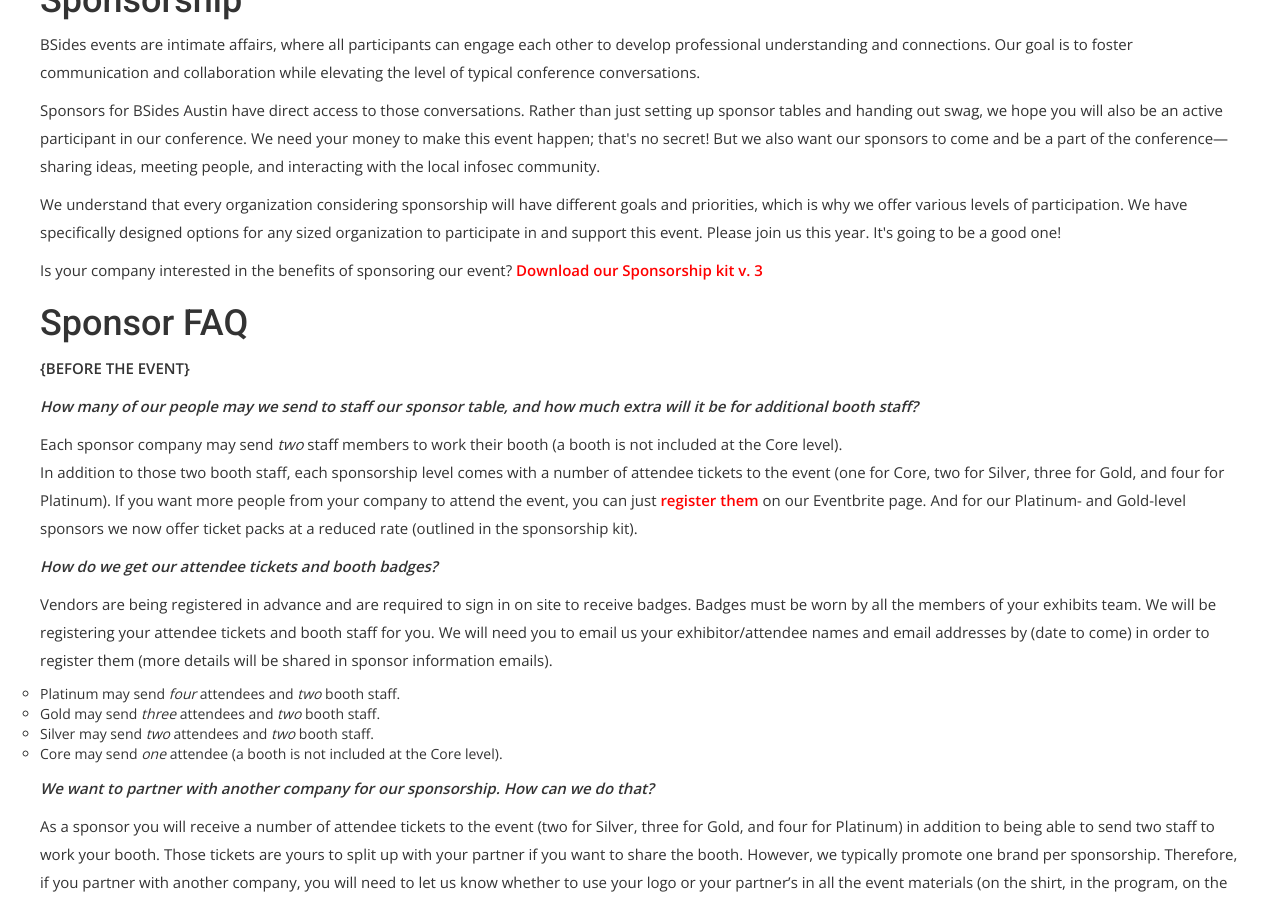
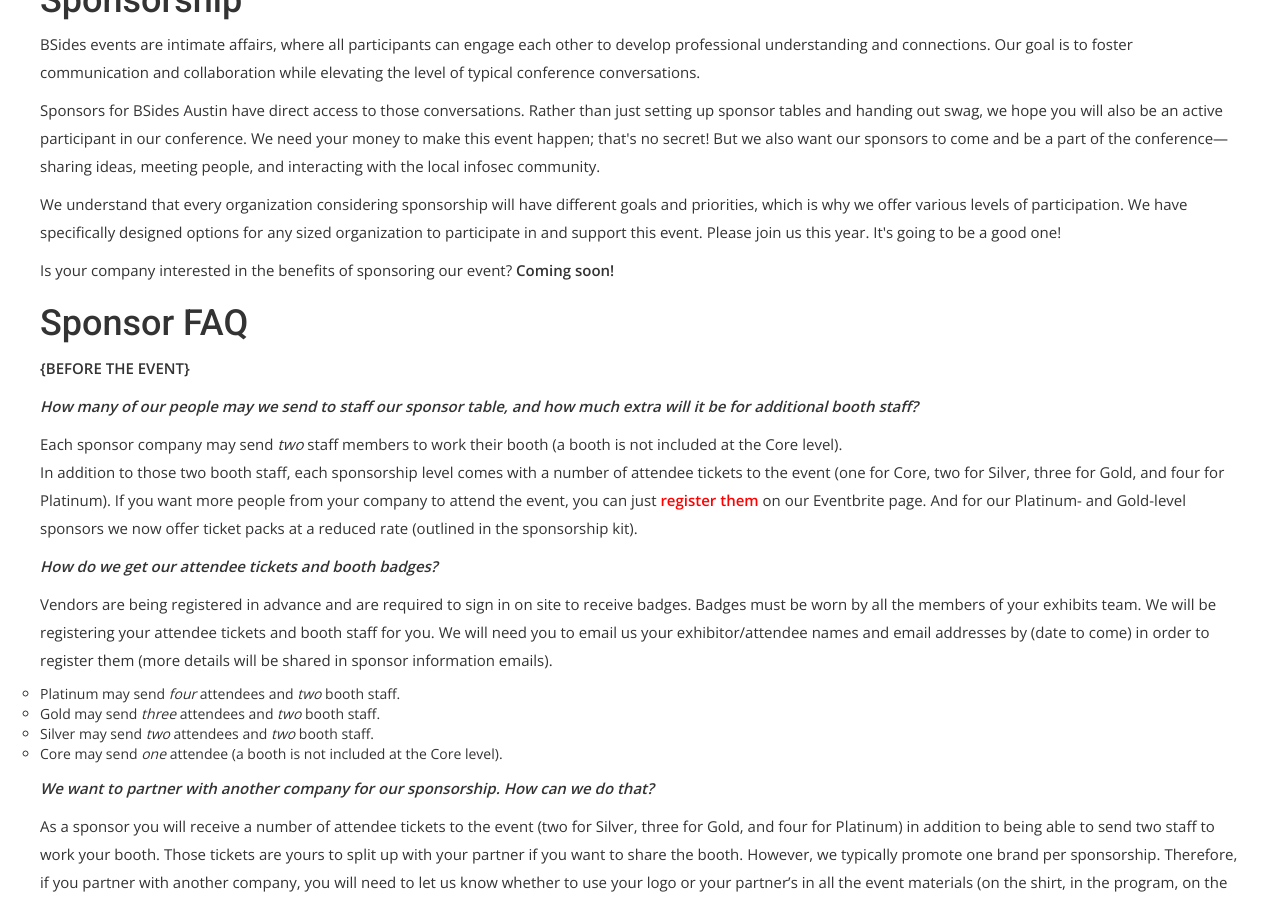
Before and after one commit to bsidesaustin/test, a Jekyll site: the page built from sponsor.html, in a window 1280 px wide and 900 px high, scrolled down 501 px. Built offline with Jekyll 4.4.1, drawn with Linux system fonts in a browser that asks for light colours; nearby versions of some CDN libraries; some web fonts are replaced.

Commit message:
Update sponsor.html

```diff
--- a/sponsor.html
+++ b/sponsor.html
@@ -24,7 +24,9 @@
 <p>BSides events are intimate affairs, where all participants can engage each other to develop professional understanding and connections. Our goal is to foster communication and collaboration while elevating the level of typical conference conversations.</p>
 <p>Sponsors for BSides Austin have direct access to those conversations. Rather than just setting up sponsor tables and handing out swag, we hope you will also be an active participant in our conference. We need your money to make this event happen; that's no secret! But we also want our sponsors to come and be a part of the conference—sharing ideas, meeting people, and interacting with the local infosec community.</p>
 <p>We understand that every organization considering sponsorship will have different goals and priorities, which is why we offer various levels of participation. We have specifically designed options for any sized organization to participate in and support this event. Please join us this year. It's going to be a good one!</p>
-<p>Is your company interested in the benefits of sponsoring our event? <strong><a href="https://www.dropbox.com/s/wyr5he5jfipxexi/BSidesAustin2020_SponsorshipKit_v3.pdf?dl=1" target="_blank">Download our Sponsorship kit v. 3</a></strong>
+<p>Is your company interested in the benefits of sponsoring our event? <strong>Coming soon!
+  <!-- <a href="https://www.dropbox.com/s/wyr5he5jfipxexi/BSidesAustin2020_SponsorshipKit_v3.pdf?dl=1" target="_blank">Download our Sponsorship kit v. 3</a> -->
+  </strong>
   </p>
 <h1>Sponsor FAQ</h1>
 <p><strong>{BEFORE THE EVENT}</strong></p>
```
